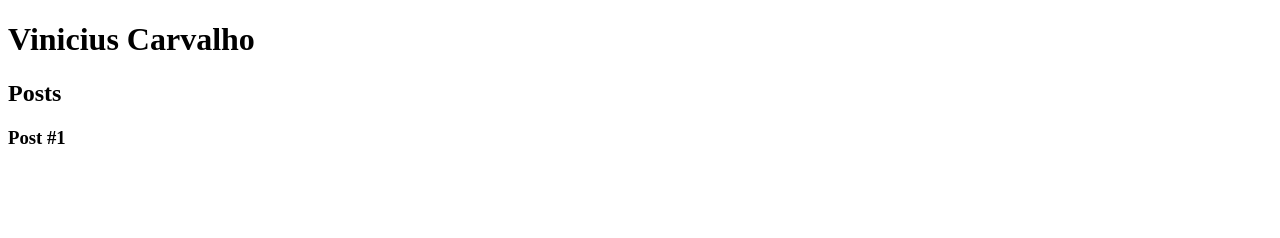
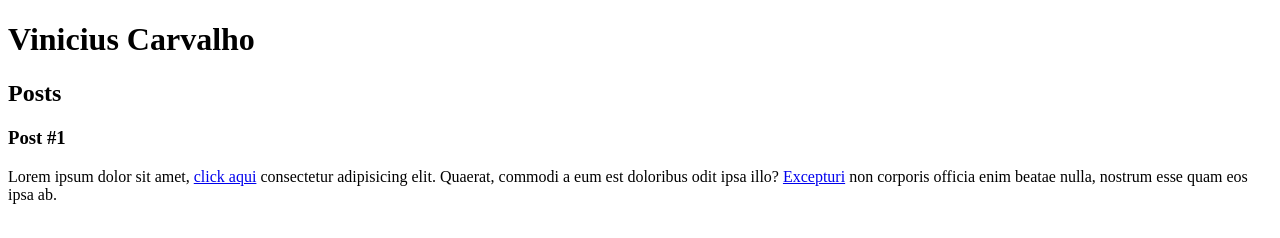
Before and after one commit to viniicarvalho/Meu-primeiro-Repositorio-DIO, a plain HTML site: page index.html in a window 1280 px wide. Drawn offline with Linux system fonts and the light colour scheme.

Commit message:
fim das aulas de html

```diff
--- a/index.html
+++ b/index.html
@@ -18,6 +18,7 @@
             <header>
                 <h3>Post #1</h3>
             </header>
+            <p>Lorem ipsum dolor sit amet, <a href="https://www.linkedin.com/in/viniicbg/" target="_blank">click aqui</a> consectetur adipisicing elit. Quaerat, commodi a eum est doloribus odit ipsa illo? <a href="mailto:viniicbg@gmail.com">Excepturi</a> non corporis officia enim beatae nulla, nostrum esse quam eos ipsa ab.</p>
         </article>
     </section>
     <footer></footer>
```
